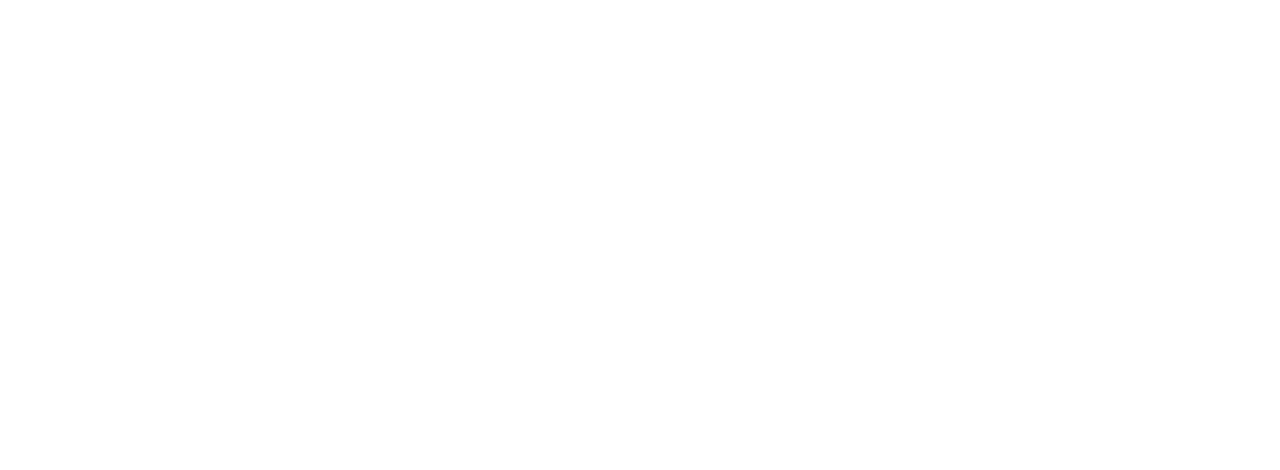
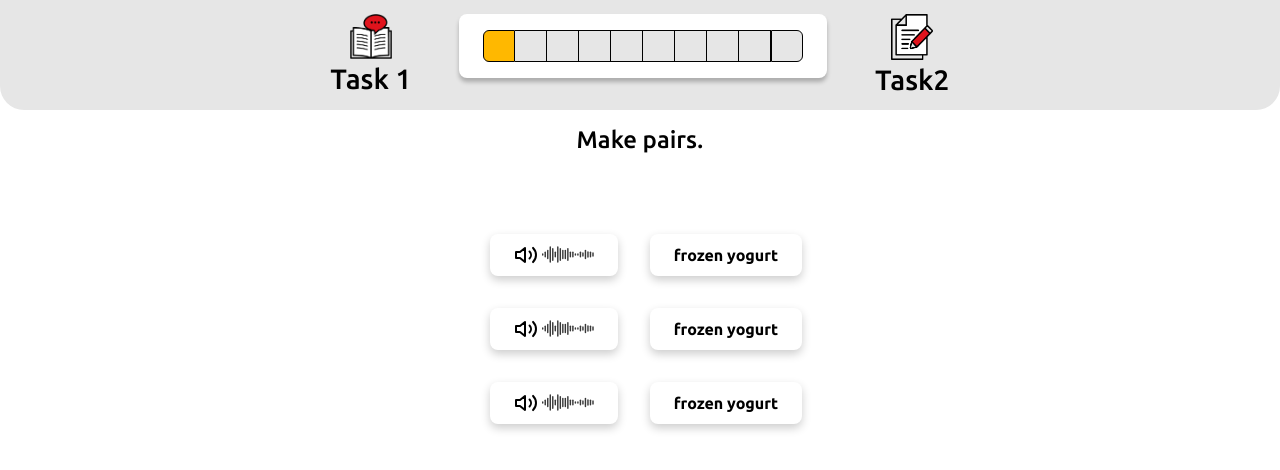
Before and after one commit to mbr-dev/cyber-fisk-pro, a React (Vite) app: page /Game7 in a window 1280 px wide. Before the commit this address had no page. Shown: the top 470 px of the page. Built offline with nearby package versions, Linux system fonts and the light colour scheme.

Commit message:
game 7 iniciado

```diff
--- a/src/Router.jsx
+++ b/src/Router.jsx
@@ -2,6 +2,7 @@
 
 import { Home } from "./pages/Home";
 import { Books } from "./pages/Books";
+import { Report } from "./pages/Report";
 import { Profile } from "./pages/Profile";
 import { Ranking } from "./pages/Ranking";
 import { WellDone } from "./pages/WellDone";
@@ -17,6 +18,7 @@
 import { Loading } from "./components/Loading";
 import { GameSL1 } from "./components/game_sl1";
 import { GameWordle } from "./components/GameWordle";
+import { Game7 } from "./components/game7";
 
 function Router() {
   return(
@@ -24,19 +26,21 @@
       <Route path = "/" element={<SelectLesson />}/>
       <Route path="/Home" element={<Home/>} />
       <Route path="/Books" element={<Books />} />
+      <Route path="/Profile" element={<Profile/>} />
+      <Route path="/Ranking" element={<Ranking />} />
+      <Route path="/WellDone" element={<WellDone />} />
+      <Route path="/LessonSelection" element={<LessonSelection />} />
+      <Route path="/Report" element={<Report />} />
+      <Route path = "/loading" element={<Loading />}/>
       <Route path = "/Game1" element={<Game1 />}/>
       <Route path = "/Game2" element={<Game2 />}/>
       <Route path = "/Game3" element={<Game3 />}/>
       <Route path = "/Game4" element={<Game4 />}/>
       <Route path = "/Game5" element={<Game5 />}/>
       <Route path = "/Game6" element={<Game6 />}/>
-      <Route path="/Profile" element={<Profile/>} />
-      <Route path="/Ranking" element={<Ranking />} />
-      <Route path = "/loading" element={<Loading />}/>
+      <Route path = "/Game7" element={<Game7 />}/>
       <Route path = "/GameSL1" element={<GameSL1 />}/>
-      <Route path="/WellDone" element={<WellDone />} />
       <Route path = "/GameWordle" element={<GameWordle />}/>
-      <Route path="/LessonSelection" element={<LessonSelection />} />
     </Routes>
   )
 }
--- /dev/null
+++ b/src/components/game7/index.jsx
@@ -0,0 +1,143 @@
+import { useEffect, useState, useContext } from "react";
+import { Volume2 } from "lucide-react";
+
+import { HeaderLesson } from "../HeaderLesson";
+
+import { L2_T1_Facil } from "../../utils/Lesson2_Task1";
+import { LessonContext } from "../../context/lesson";
+
+import SomImg from "./images/Som.svg";
+
+import { Game7Container, Game7Main, AudioArea, AnswerRow, ButtonAnswer, ButtonAudio } from "./styles";
+import { defaultTheme } from "../../themes/defaultTheme";
+
+export const Game7 = () => {
+  const { setNewPontos } = useContext(LessonContext);
+
+  const [idClick, setIdClick] = useState([0, 0, 0]);
+  const [idClickAudio, setIdClickAudio] = useState([0, 1, 2]);
+  const [rodada, setRodada] = useState(0);
+  const [sortNum, setSortNum] = useState([]);
+  const [respostas, setRespostas] = useState([]);
+  const [audios, setAudios] = useState([])
+  const [acertos, setAcertos] = useState(0);
+  const [erros, setErros] = useState(0);
+  const [sound, setSound] = useState(null);
+  const [bloqueia, setBloqueia] = useState(true);
+  const [bloqueiaAudio, setBloqueiaAudio] = useState(false);
+
+  const loadLesson = () => {
+    const tam = L2_T1_Facil.length;
+    let temp = [];
+
+    for (let i = 0; i < tam; i++) {
+      temp.push(i);
+    }
+
+    temp = temp.sort(() => Math.random() - 0.5);
+    setSortNum(temp);
+    setSound(`Images/pro/game5/ess1_l1/Task2M_${temp[rodada]}.mp3`);
+
+    let tempResp = [];
+    let tempSortNum = idClick;
+    tempSortNum = tempSortNum.sort(() => Math.random() - 0.5);
+    setIdClick(tempSortNum);
+
+    for (let i = 0; i < 3; i++) {
+      tempResp.push(L2_T1_Facil[temp[rodada]].resposta[tempSortNum[i]]);
+    }
+
+    let tempAudio = [];
+    let tempSortAudio = idClickAudio;
+    tempSortAudio = tempSortAudio.sort(() => Math.random() - 0.5);
+    setIdClickAudio(tempSortAudio);
+
+    for (let i = 0; i < 3; i++) {
+      tempAudio.push(L2_T1_Facil[temp[rodada]].pergunta[tempSortAudio[i]]);
+    }
+
+    setAudios(tempAudio);
+    setRespostas(tempResp);
+    setBloqueia(false);
+    setBloqueiaAudio(false);
+  }
+
+  const handleAudio = (audioIndex) => {
+    if (!bloqueiaAudio) {
+      setBloqueiaAudio(true);
+      setIdClickAudio(audioIndex);
+    }
+  }
+
+  const handleClick = (respostaIndex) => {
+    if (!bloqueia) {
+      setBloqueia(true);
+
+      if (respostaIndex === idClickAudio) {
+        let tempA = acertos + 2;
+        setNewPontos(1, tempA);
+        setAcertos(tempA);
+        alert('acerto');
+      } else {
+        let tempE = erros + 1;
+        setErros(tempE);
+        alert('erro');
+      }
+
+      setTimeout(() => {
+        if (rodada < L2_T1_Facil.length - 1) {
+          setRodada(rodada + 1);
+          loadLesson();
+        } else {
+          alert("jogo termino")
+        }
+        setBloqueia(false);
+      }, 1500);
+    }
+  }
+
+  useEffect(() => {
+    loadLesson();
+  }, [])
+
+  return (
+    <Game7Container>
+      <HeaderLesson numStart="Task 1" numEnd="Task2" />
+
+      <Game7Main>
+        <p>Make pairs.</p>
+
+        <AudioArea>
+          <AnswerRow>
+            {audios.map((audio, index) => {
+              return (
+                <ButtonAudio
+                  key={index}
+                  onClick={() => handleAudio(audio)}
+                  style={bloqueiaAudio ? {opacity: 0.5} : {}}
+                >
+                  <Volume2 size={24} strokeWidth={2} />
+                  <img src={SomImg} alt="" />
+                </ButtonAudio>
+              )
+            })}
+          </AnswerRow>
+
+          <AnswerRow>
+            {respostas.map((resposta, index) => {
+              return (
+                <ButtonAnswer
+                  key={index}
+                  onClick={() => handleClick(resposta)}
+                  style={{ backgroundColor: idClick[index] === 0 ? defaultTheme.white : defaultTheme["green-200"] }}
+                >
+                  <p>{resposta}</p>
+                </ButtonAnswer>
+              )
+            })}
+          </AnswerRow>
+        </AudioArea>
+      </Game7Main>
+    </Game7Container>
+  )
+}
--- /dev/null
+++ b/src/components/game7/styles.jsx
@@ -0,0 +1,81 @@
+import styled from "styled-components";
+
+export const Game7Container = styled.div`
+  width: 100vw;
+  display: flex;
+  flex-direction: column;
+  align-items: center;
+`;
+
+export const Game7Main = styled.main`
+  width: 18.75rem;
+  margin-top: 1rem;
+  display: flex;
+  flex-direction: column;
+  align-items: center;
+
+  p {
+    font-weight: 500;
+    font-size: 1.5rem;
+  }
+`;
+
+export const AudioArea = styled.div`
+  width: 100%;
+  margin-top: 5rem;
+  display: flex;
+  align-items: center;
+  justify-content: space-between;
+  gap: 2rem;
+`;
+
+export const AnswerRow = styled.div`
+  display: flex;
+  flex-direction: column;
+  gap: 2rem;
+
+  button {
+    .block {
+      background-color: red;
+    }
+  }
+`;
+
+const Button = styled.button`
+  all: unset;
+  height: 2.625rem;
+  display: flex;
+  align-items: center;
+  justify-content: center;
+  gap: 0.25rem;
+  border-radius: 8px;
+  box-shadow: 0px 4px 10px 0px #00000033;
+  transition: all ease 0.3s;
+
+  &:hover {
+    scale: 1.05;
+  }
+`;
+
+export const ButtonAudio = styled(Button)`
+  width: 8rem;
+
+  .block {
+    background-color: red;
+  }
+
+  img {
+    width: 40%;
+  }
+`;
+
+export const ButtonAnswer = styled(Button)`
+  width: 9.5rem;
+  text-align: center;
+
+  p {
+    word-wrap: break-word;
+    font-weight: bold;
+    font-size: 1rem;
+  }
+`;
--- /dev/null
+++ b/src/pages/Report/index.jsx
@@ -0,0 +1,9 @@
+import { ReportContainer } from "./styles"
+
+export const Report = () => {
+  return (
+    <ReportContainer>
+      <p>Report</p>
+    </ReportContainer>
+  )
+}
--- /dev/null
+++ b/src/pages/Report/styles.jsx
@@ -0,0 +1,3 @@
+import styled from "styled-components";
+
+export const ReportContainer = styled.div``;
--- /dev/null
+++ b/src/utils/Lesson2_Task1.jsx
@@ -0,0 +1,22 @@
+export const L2_T1_Facil = [
+  {
+    pergunta: ['chicken', 'an iced tea', 'potato'],
+    resposta: ['chicken', 'an iced tea', 'potato']
+  },
+  {
+    pergunta: ['an orange juice', 'steak', 'pork'],
+    resposta: ['an orange juice', 'steak', 'pork']
+  },
+  {
+    pergunta: ['crackers', 'potato chips', 'tea'],
+    resposta: ['crackers', 'potato chips', 'tea']
+  },
+  {
+    pergunta: ['protein bar', 'chocolate cake', 'pie'],
+    resposta: ['protein bar', 'chocolate cake', 'pie']
+  },
+  {
+    pergunta: ['frozen yogurt', 'rice', 'bean'],
+    resposta: ['frozen yogurt', 'rice', 'bean']
+  },
+]
```
Also changed, not shown: src/components/game7/images/Som.svg (added).
